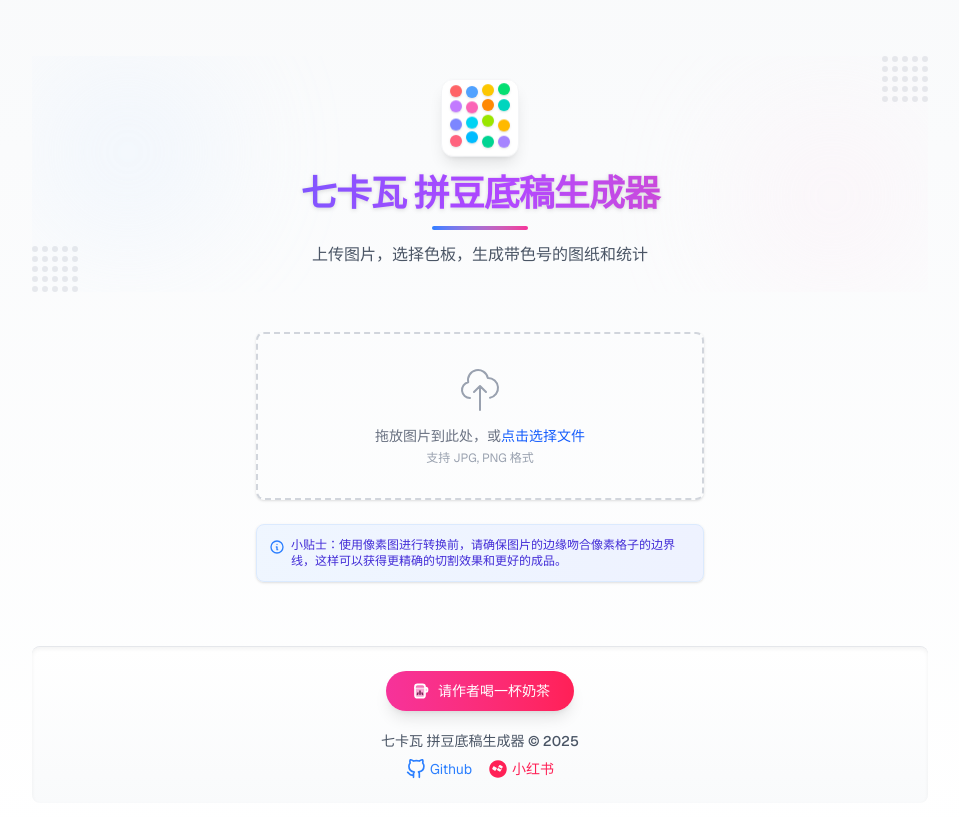
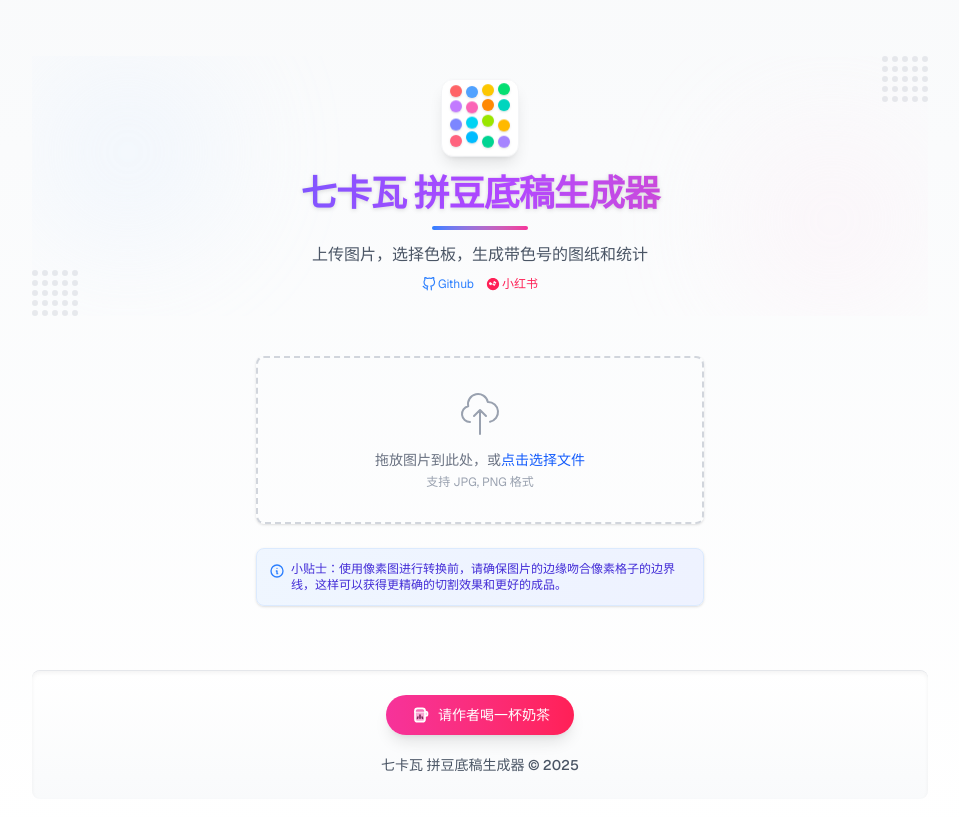
Before and after one commit to omom02/perler-beads, a Next.js app: page / in a window 1280 px wide. Shown: the top 818 px of the page, without its empty margins (160-1119 px from the left). Built offline with nearby package versions, Linux system fonts and the light colour scheme.

Commit message:
在页面中添加了 GitHub 和小红书链接，优化了链接的样式和布局，以提升用户访问相关资源的便利性。

```diff
--- a/src/app/page.tsx
+++ b/src/app/page.tsx
@@ -1077,6 +1077,25 @@ export default function Home() {
           <p className="mt-3 text-sm sm:text-base text-gray-600 dark:text-gray-400 max-w-lg mx-auto leading-relaxed">
             上传图片，选择色板，生成带色号的图纸和统计
           </p>
+
+          {/* 添加 GitHub 和小红书链接 */}
+          <div className="mt-2 flex items-center justify-center gap-3">
+            {/* Github link */}
+            <a href="https://github.com/Zippland/perler-beads.git" target="_blank" rel="noopener noreferrer" className="text-xs text-blue-500 dark:text-blue-400 hover:text-blue-700 dark:hover:text-blue-300 transition-colors duration-200 hover:underline flex items-center justify-center">
+              <svg xmlns="http://www.w3.org/2000/svg" width="14" height="14" viewBox="0 0 24 24" fill="none" stroke="currentColor" strokeWidth="2" strokeLinecap="round" strokeLinejoin="round" className="mr-0.5">
+                <path d="M9 19c-5 1.5-5-2.5-7-3m14 6v-3.87a3.37 3.37 0 0 0-.94-2.61c3.14-.35 6.44-1.54 6.44-7A5.44 5.44 0 0 0 20 4.77 5.07 5.07 0 0 0 19.91 1S18.73.65 16 2.48a13.38 13.38 0 0 0-7 0C6.27.65 5.09 1 5.09 1A5.07 5.07 0 0 0 5 4.77a5.44 5.44 0 0 0-1.5 3.78c0 5.42 3.3 6.61 6.44 7A3.37 3.37 0 0 0 9 18.13V22"></path>
+              </svg>
+              Github
+            </a>
+
+            {/* Xiaohongshu link */}
+            <a href="https://www.xiaohongshu.com/user/profile/623e8b080000000010007721" target="_blank" rel="noopener noreferrer" className="text-xs text-rose-500 dark:text-rose-400 hover:text-rose-700 dark:hover:text-rose-300 transition-colors duration-200 hover:underline flex items-center justify-center">
+              <svg xmlns="http://www.w3.org/2000/svg" width="14" height="14" viewBox="0 0 1024 1024" fill="currentColor" className="mr-0.5">
+                <path d="M512 64C264.6 64 64 264.6 64 512s200.6 448 448 448 448-200.6 448-448S759.4 64 512 64z m238.8 360.2l-57.7 93.3c-10.1 16.3-31.5 21.3-47.8 11.2l-112.4-69.5c-16.3-10.1-21.3-31.5-11.2-47.8l57.7-93.3c10.1-16.3 31.5-21.3 47.8-11.2l112.4 69.5c16.3 10.1 21.3 31.5 11.2 47.8zM448 496l-57.7 93.3c-10.1 16.3-31.5 21.3-47.8 11.2l-112.4-69.5c-16.3-10.1-21.3-31.5-11.2-47.8l57.7-93.3c10.1-16.3 31.5-21.3 47.8-11.2l112.4 69.5c16.3 10.1 21.3 31.5 11.2 47.8z m248.9 43.2l-57.7 93.3c-10.1 16.3-31.5 21.3-47.8 11.2l-112.4-69.5c-16.3-10.1-21.3-31.5-11.2-47.8l57.7-93.3c10.1-16.3 31.5-21.3 47.8-11.2l112.4 69.5c16.3 10.1 21.3 31.5 11.2 47.8z"/>
+              </svg>
+              小红书
+            </a>
+          </div>
         </div>
       </header>
 
@@ -1437,27 +1456,6 @@ export default function Home() {
         <p className="font-medium text-gray-600 dark:text-gray-300">
           七卡瓦 拼豆底稿生成器 &copy; {new Date().getFullYear()}
         </p>
-
-        {/* Links container */}
-        <div className="mt-2 flex items-center justify-center gap-4">
-          {/* Github link color */}
-          <a href="https://github.com/Zippland/perler-beads.git" target="_blank" rel="noopener noreferrer" className="text-blue-500 dark:text-blue-400 hover:text-blue-700 dark:hover:text-blue-300 transition-colors duration-200 hover:underline flex items-center justify-center">
-            {/* Icon uses currentColor */}
-            <svg xmlns="http://www.w3.org/2000/svg" width="20" height="20" viewBox="0 0 24 24" fill="none" stroke="currentColor" strokeWidth="2" strokeLinecap="round" strokeLinejoin="round" className="mr-1">
-              <path d="M9 19c-5 1.5-5-2.5-7-3m14 6v-3.87a3.37 3.37 0 0 0-.94-2.61c3.14-.35 6.44-1.54 6.44-7A5.44 5.44 0 0 0 20 4.77 5.07 5.07 0 0 0 19.91 1S18.73.65 16 2.48a13.38 13.38 0 0 0-7 0C6.27.65 5.09 1 5.09 1A5.07 5.07 0 0 0 5 4.77a5.44 5.44 0 0 0-1.5 3.78c0 5.42 3.3 6.61 6.44 7A3.37 3.37 0 0 0 9 18.13V22"></path>
-            </svg>
-            Github
-          </a>
-
-          {/* Xiaohongshu link color */}
-          <a href="https://www.xiaohongshu.com/user/profile/623e8b080000000010007721" target="_blank" rel="noopener noreferrer" className="text-rose-500 dark:text-rose-400 hover:text-rose-700 dark:hover:text-rose-300 transition-colors duration-200 hover:underline flex items-center justify-center">
-            {/* Icon uses currentColor */}
-            <svg xmlns="http://www.w3.org/2000/svg" width="20" height="20" viewBox="0 0 1024 1024" fill="currentColor" className="mr-1">
-              <path d="M512 64C264.6 64 64 264.6 64 512s200.6 448 448 448 448-200.6 448-448S759.4 64 512 64z m238.8 360.2l-57.7 93.3c-10.1 16.3-31.5 21.3-47.8 11.2l-112.4-69.5c-16.3-10.1-21.3-31.5-11.2-47.8l57.7-93.3c10.1-16.3 31.5-21.3 47.8-11.2l112.4 69.5c16.3 10.1 21.3 31.5 11.2 47.8zM448 496l-57.7 93.3c-10.1 16.3-31.5 21.3-47.8 11.2l-112.4-69.5c-16.3-10.1-21.3-31.5-11.2-47.8l57.7-93.3c10.1-16.3 31.5-21.3 47.8-11.2l112.4 69.5c16.3 10.1 21.3 31.5 11.2 47.8z m248.9 43.2l-57.7 93.3c-10.1 16.3-31.5 21.3-47.8 11.2l-112.4-69.5c-16.3-10.1-21.3-31.5-11.2-47.8l57.7-93.3c10.1-16.3 31.5-21.3 47.8-11.2l112.4 69.5c16.3 10.1 21.3 31.5 11.2 47.8z"/>
-            </svg>
-            小红书
-          </a>
-        </div>
       </footer>
 
       {/* Donation Modal */}
```
